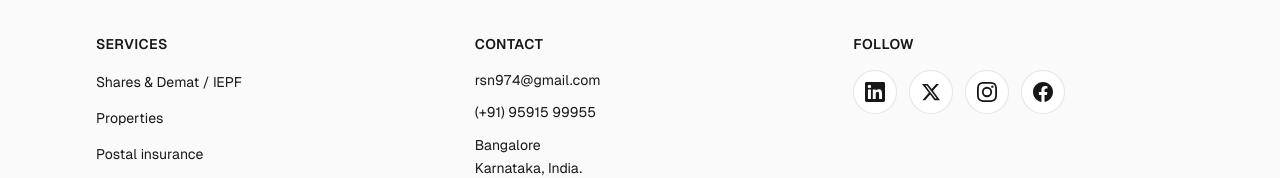
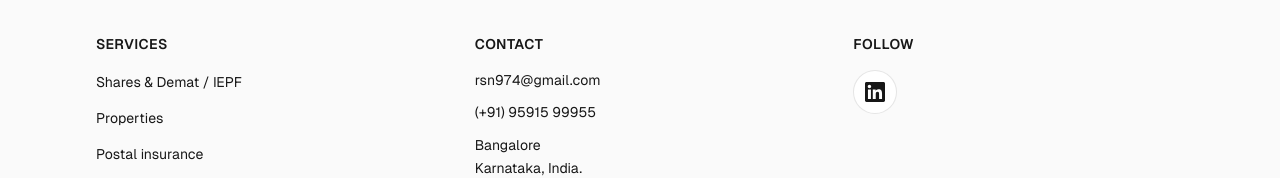
Before and after one commit to DDK3/mark-website, a Next.js app: page / in a window 1280 px wide. Shown: the part 2334-2512 px from the top of the page. Built offline with nearby package versions, Linux system fonts and the light colour scheme.

Commit message:
the Twitter  , Facebook,  Insta removed

```diff
--- a/components/SiteFooter.tsx
+++ b/components/SiteFooter.tsx
@@ -15,27 +15,27 @@
       <path d="M20.447 20.452h-3.554v-5.569c0-1.328-.027-3.037-1.852-3.037-1.853 0-2.136 1.445-2.136 2.939v5.667H9.351V9h3.414v1.561h.046c.477-.9 1.637-1.85 3.37-1.85 3.601 0 4.267 2.37 4.267 5.455v6.286zM5.337 7.433c-1.144 0-2.063-.926-2.063-2.065 0-1.138.92-2.063 2.063-2.063 1.14 0 2.064.925 2.064 2.063 0 1.139-.925 2.065-2.064 2.065zm1.782 13.019H3.555V9h3.564v11.452zM22.225 0H1.771C.792 0 0 .774 0 1.729v20.542C0 23.227.792 24 1.771 24h20.451C23.2 24 24 23.227 24 22.271V1.729C24 .774 23.2 0 22.222 0h.003z" />
     ),
   },
-  {
-    name: "X (Twitter)",
-    href: "https://twitter.com",
-    icon: (
-      <path d="M18.244 2.25h3.308l-7.227 8.26 8.502 11.24H16.17l-5.214-6.817L4.99 21.75H1.68l7.73-8.835L1.254 2.25H8.08l4.713 6.231zm-1.161 17.52h1.833L7.084 4.126H5.117z" />
-    ),
-  },
-  {
-    name: "Instagram",
-    href: "https://www.instagram.com",
-    icon: (
-      <path d="M12 2.163c3.204 0 3.584.012 4.85.07 3.252.148 4.771 1.691 4.919 4.919.058 1.265.069 1.645.069 4.849 0 3.205-.012 3.584-.069 4.849-.149 3.225-1.664 4.771-4.919 4.919-1.266.058-1.644.07-4.85.07-3.204 0-3.584-.012-4.849-.07-3.26-.149-4.771-1.699-4.919-4.92-.058-1.265-.07-1.644-.07-4.849 0-3.204.013-3.583.07-4.849.149-3.227 1.664-4.771 4.919-4.919 1.266-.057 1.645-.069 4.849-.069zM12 0C8.741 0 8.333.014 7.053.072 2.695.272.273 2.69.073 7.052.014 8.333 0 8.741 0 12c0 3.259.014 3.668.072 4.948.2 4.358 2.618 6.78 6.98 6.98C8.333 23.986 8.741 24 12 24c3.259 0 3.668-.014 4.948-.072 4.354-.2 6.782-2.618 6.979-6.98.059-1.28.073-1.689.073-4.948 0-3.259-.014-3.667-.072-4.947-.196-4.354-2.617-6.78-6.979-6.98C15.668.014 15.259 0 12 0zm0 5.838a6.162 6.162 0 100 12.324 6.162 6.162 0 000-12.324zM12 16a4 4 0 110-8 4 4 0 010 8zm6.406-11.845a1.44 1.44 0 100 2.881 1.44 1.44 0 000-2.881z" />
-    ),
-  },
-  {
-    name: "Facebook",
-    href: "https://www.facebook.com",
-    icon: (
-      <path d="M24 12.073c0-6.627-5.373-12-12-12s-12 5.373-12 12c0 5.99 4.388 10.954 10.125 11.854v-8.385H7.078v-3.47h3.047V9.43c0-3.007 1.792-4.669 4.533-4.669 1.312 0 2.686.235 2.686.235v2.953H15.83c-1.491 0-1.956.925-1.956 1.874v2.25h3.328l-.532 3.47h-2.796v8.385C19.612 23.027 24 18.062 24 12.073z" />
-    ),
-  },
+  // {
+  //   name: "X (Twitter)",
+  //   href: "https://twitter.com",
+  //   icon: (
+  //     <path d="M18.244 2.25h3.308l-7.227 8.26 8.502 11.24H16.17l-5.214-6.817L4.99 21.75H1.68l7.73-8.835L1.254 2.25H8.08l4.713 6.231zm-1.161 17.52h1.833L7.084 4.126H5.117z" />
+  //   ),
+  // },
+  // {
+  //   name: "Instagram",
+  //   href: "https://www.instagram.com",
+  //   icon: (
+  //     <path d="M12 2.163c3.204 0 3.584.012 4.85.07 3.252.148 4.771 1.691 4.919 4.919.058 1.265.069 1.645.069 4.849 0 3.205-.012 3.584-.069 4.849-.149 3.225-1.664 4.771-4.919 4.919-1.266.058-1.644.07-4.85.07-3.204 0-3.584-.012-4.849-.07-3.26-.149-4.771-1.699-4.919-4.92-.058-1.265-.07-1.644-.07-4.849 0-3.204.013-3.583.07-4.849.149-3.227 1.664-4.771 4.919-4.919 1.266-.057 1.645-.069 4.849-.069zM12 0C8.741 0 8.333.014 7.053.072 2.695.272.273 2.69.073 7.052.014 8.333 0 8.741 0 12c0 3.259.014 3.668.072 4.948.2 4.358 2.618 6.78 6.98 6.98C8.333 23.986 8.741 24 12 24c3.259 0 3.668-.014 4.948-.072 4.354-.2 6.782-2.618 6.979-6.98.059-1.28.073-1.689.073-4.948 0-3.259-.014-3.667-.072-4.947-.196-4.354-2.617-6.78-6.979-6.98C15.668.014 15.259 0 12 0zm0 5.838a6.162 6.162 0 100 12.324 6.162 6.162 0 000-12.324zM12 16a4 4 0 110-8 4 4 0 010 8zm6.406-11.845a1.44 1.44 0 100 2.881 1.44 1.44 0 000-2.881z" />
+  //   ),
+  // },
+  // {
+  //   name: "Facebook",
+  //   href: "https://www.facebook.com",
+  //   icon: (
+  //     <path d="M24 12.073c0-6.627-5.373-12-12-12s-12 5.373-12 12c0 5.99 4.388 10.954 10.125 11.854v-8.385H7.078v-3.47h3.047V9.43c0-3.007 1.792-4.669 4.533-4.669 1.312 0 2.686.235 2.686.235v2.953H15.83c-1.491 0-1.956.925-1.956 1.874v2.25h3.328l-.532 3.47h-2.796v8.385C19.612 23.027 24 18.062 24 12.073z" />
+  //   ),
+  // },
 ];
 
 export function SiteFooter() {
```
